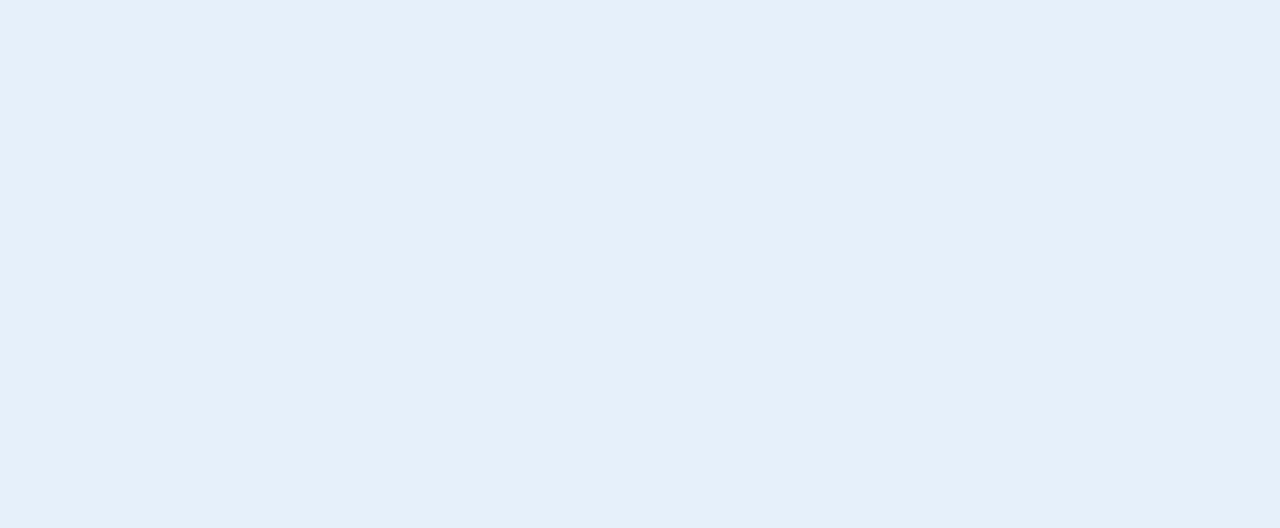
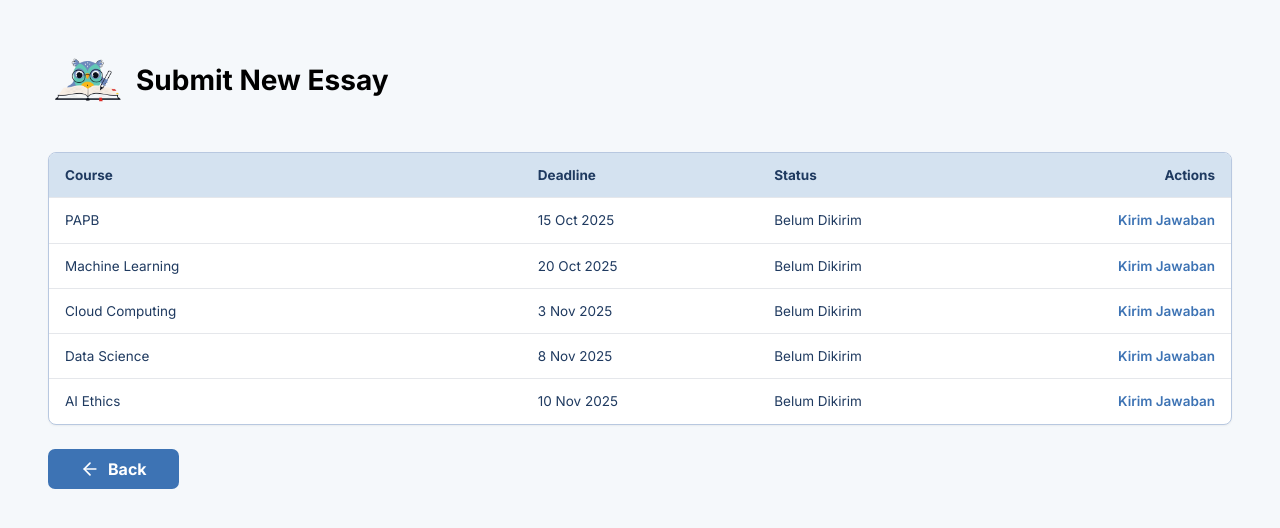
Before and after one commit to EAGS-Team11/FE, a React (Vite) app: page /submit-essay in a window 1280 px wide. Before the commit this address had no page. Shown: the top 528 px of the page. Built offline with nearby package versions, Linux system fonts and the light colour scheme.

Commit message:
perbaikan struktur file & tambah page SubmitEssay

```diff
--- a/src/App.jsx
+++ b/src/App.jsx
@@ -4,6 +4,7 @@ import Register from './pages/register';
 import Home from './pages/home';
 import MyCourse from './pages/course/MyCourse';
 import MyEssays from './pages/essay/MyEssays';
+import SubmitEssay from "./pages/essay/SubmitEssay";
 import './App.css';
 
 export default function App() {
@@ -16,6 +17,7 @@ export default function App() {
         <Route path="/home" element={<Home />} />
         <Route path="/my-course" element={<MyCourse />} />
         <Route path="/my-essays" element={<MyEssays />} />
+        <Route path="/submit-essay" element={<SubmitEssay />} />
       </Routes>
     </Router>
   );
--- a/src/components/CourseCard.jsx
+++ b/src/components/course/CourseCard.jsx
@@ -1,4 +1,3 @@
-// src/components/CourseCard.jsx
 const CourseCard = ({ title, category }) => {
   return (
     <div className="relative w-[280px] h-[273px] bg-white rounded-[15px] overflow-hidden shadow-md
--- /dev/null
+++ b/src/components/essay/SubmitEssayTable.jsx
@@ -0,0 +1,37 @@
+import React from "react";
+
+export default function SubmitEssayTable({ courses }) {
+  return (
+    <div className="bg-white border border-[#B8C8E0] rounded-lg overflow-hidden shadow-sm">
+      <table className="w-full table-fixed text-[13.5px] font-[Inter] text-left">
+        <thead className="bg-[#D4E2F0] text-[#1F3A60] font-semibold">
+          <tr>
+            <th className="py-3 px-4 w-[40%] text-left">Course</th>
+            <th className="py-3 px-4 w-[20%] text-left">Deadline</th>
+            <th className="py-3 px-4 w-[20%] text-left">Status</th>
+            <th className="py-3 px-4 w-[20%] text-right">Actions</th>
+          </tr>
+        </thead>
+
+        <tbody className="align-top font-normal text-[#1F3A60]">
+          {courses.map((course, index) => (
+            <tr
+              key={index}
+              className="border-t border-gray-200 hover:bg-gray-50 transition-colors"
+            >
+              <td className="py-3 px-4">{course.name}</td>
+              <td className="py-3 px-4">{course.deadline}</td>
+              <td className="py-3 px-4">{course.status}</td>
+              <td
+                className="py-3 px-4 text-right text-[#3D73B4] font-semibold cursor-pointer hover:underline"
+                onClick={course.onAction}
+              >
+                {course.status === "Belum Dikirim" ? "Kirim Jawaban" : "-"}
+              </td>
+            </tr>
+          ))}
+        </tbody>
+      </table>
+    </div>
+  );
+}
--- a/src/data/dummyCourses.js
+++ b/src/data/course/dummyCourses.js
@@ -1,4 +1,3 @@
-// src/data/dummyCourses.js
 export const dummyCourses = [
   { id: 1, title: "Capstone Project - A2526", category: "Informatics" },
   { id: 2, title: "Pengembangan Aplikasi Perangkat Bergerak - A2526", category: "Informatics" },
--- /dev/null
+++ b/src/data/essay/submitData.js
@@ -0,0 +1,32 @@
+export const submitEssayData = [
+  {
+    name: "PAPB",
+    deadline: "15 Oct 2025",
+    status: "Belum Dikirim",
+    route: "/work-essay/papb",
+  },
+  {
+    name: "Machine Learning",
+    deadline: "20 Oct 2025",
+    status: "Belum Dikirim",
+    route: "/work-essay/ml",
+  },
+  {
+    name: "Cloud Computing",
+    deadline: "3 Nov 2025",
+    status: "Belum Dikirim",
+    route: "/work-essay/cloud",
+  },
+  {
+    name: "Data Science",
+    deadline: "8 Nov 2025",
+    status: "Belum Dikirim",
+    route: "/work-essay/ds",
+  },
+  {
+    name: "AI Ethics",
+    deadline: "10 Nov 2025",
+    status: "Belum Dikirim",
+    route: "/work-essay/aiethics",
+  },
+];
--- a/src/pages/course/MyCourse.jsx
+++ b/src/pages/course/MyCourse.jsx
@@ -1,5 +1,5 @@
-import CourseCard from "../../components/CourseCard";
-import { dummyCourses } from "../../data/dummyCourses";
+import CourseCard from "../../components/course/CourseCard";
+import { dummyCourses } from "../../data/course/dummyCourses";
 import courseImg from "../../assets/course1.png";
 
 const MyCourse = () => {
--- a/src/pages/essay/MyEssays.jsx
+++ b/src/pages/essay/MyEssays.jsx
@@ -2,15 +2,17 @@ import React, { useState, useEffect, useRef } from "react";
 import { ChevronDown, Search } from "lucide-react";
 import myessays1 from "../../assets/myessays1.png";
 import myessays2 from "../../assets/myessays2.png";
-import EssayTable from "../../components/EssayTable";
-import EssayStat from "../../components/EssayStat";
-import { essays } from "../../data/essayData";
+import EssayTable from "../../components/essay/EssayTable";
+import EssayStat from "../../components/essay/EssayStat";
+import { essays } from "../../data/essay/essayData";
+import { useNavigate } from "react-router-dom";
 
 export default function MyEssays() {
   const [searchQuery, setSearchQuery] = useState("");
   const [filterStatus, setFilterStatus] = useState("All");
   const [isDropdownOpen, setIsDropdownOpen] = useState(false);
   const dropdownRef = useRef(null);
+  const navigate = useNavigate();
 
   useEffect(() => {
     const handleClickOutside = (e) => {
@@ -75,7 +77,10 @@ export default function MyEssays() {
       {/* Header */}
       <div className="relative z-10 flex justify-between items-center px-12 pt-10">
         <h1 className="text-[28px] font-bold text-black ml-14">My Essays</h1>
-        <button className="bg-[#3D73B4] text-white font-bold px-6 py-2 rounded-[7px] hover:bg-[#2f5f97] transition">
+        <button
+          className="bg-[#3D73B4] text-white font-bold px-6 py-2 rounded-[7px] hover:bg-[#2f5f97] transition"
+          onClick={() => navigate("/submit-essay")}
+        >
           Submit New Essay
         </button>
       </div>
@@ -100,7 +105,7 @@ export default function MyEssays() {
             />
           </button>
 
-          {/* Dropdown animasi slide down */}
+          {/* Dropdown slide down */}
           <div
             className={`absolute bg-white border border-gray-300 rounded-[10px] shadow-md z-10 w-[180px]
               transition-all duration-300 ease-out origin-top
--- /dev/null
+++ b/src/pages/essay/SubmitEssay.jsx
@@ -0,0 +1,41 @@
+import React from "react";
+import SubmitEssayTable from "../../components/essay/SubmitEssayTable";
+import myessays3 from "../../assets/myessays3.png";
+import { useNavigate } from "react-router-dom";
+import { submitEssayData } from "../../data/essay/submitData";
+import { ArrowLeft } from "lucide-react";
+
+export default function SubmitEssay() {
+  const navigate = useNavigate();
+
+  const courses = submitEssayData.map(item => ({
+    ...item,
+    onAction: () => navigate(item.route),
+  }));
+
+  return (
+    <div className="relative w-full min-h-screen bg-[#F5F8FB] font-[Inter] overflow-hidden px-12 py-10">
+      {/* Header */}
+      <div className="flex justify-between items-center mb-8">
+        <h1 className="text-[28px] font-bold text-black flex items-center gap-2">
+          <img src={myessays3} alt="icon" className="w-20 h-20" />
+          Submit New Essay
+        </h1>
+      </div>
+
+      {/* Table */}
+      <SubmitEssayTable courses={courses} />
+
+      {/* Back Button */}
+      <div className="mt-6 flex justify-start">
+        <button
+          className="bg-[#3D73B4] text-white font-bold px-8 py-2 rounded-[7px] hover:bg-[#2f5f97] flex items-center gap-2 transition"
+          onClick={() => navigate(-1)}
+        >
+          <ArrowLeft className="w-5 h-5 text-white" />
+          Back
+        </button>
+      </div>
+    </div>
+  );
+}
```
Also changed, not shown: src/assets/myessays3.png (added), src/components/essay/EssayStat.jsx (renamed from src/components/EssayStat.jsx), src/components/essay/EssayTable.jsx (renamed from src/components/EssayTable.jsx), src/data/essay/essayData.js (renamed from src/data/essayData.js).
